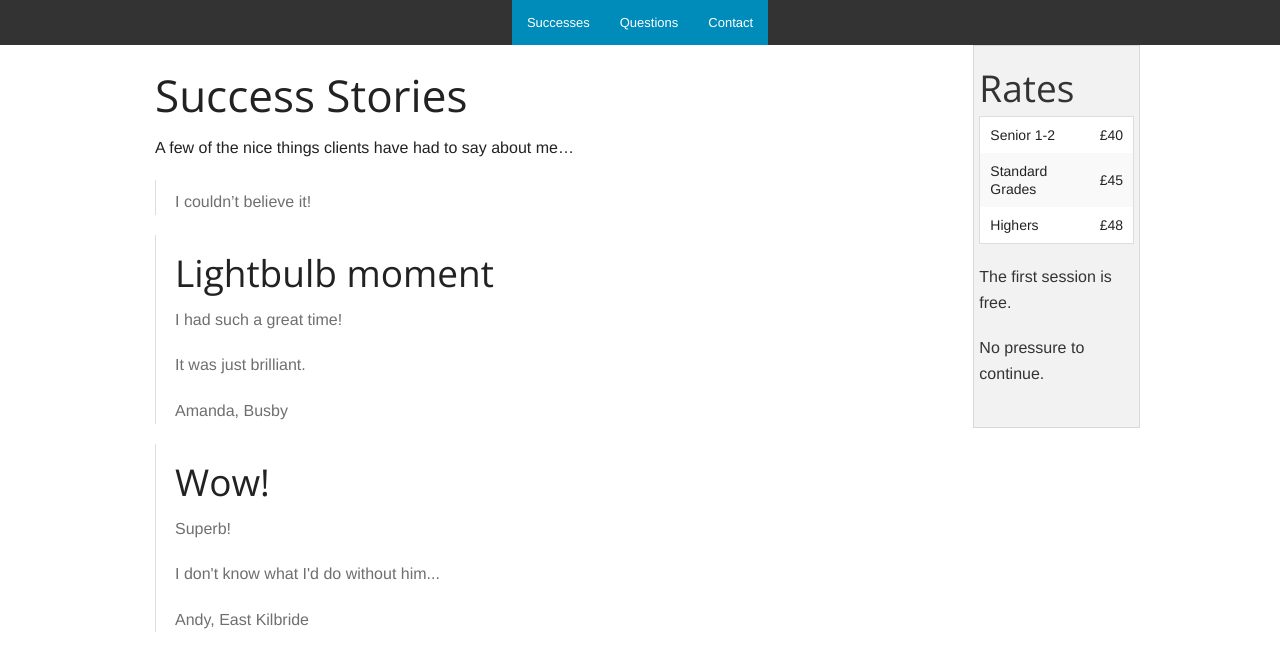
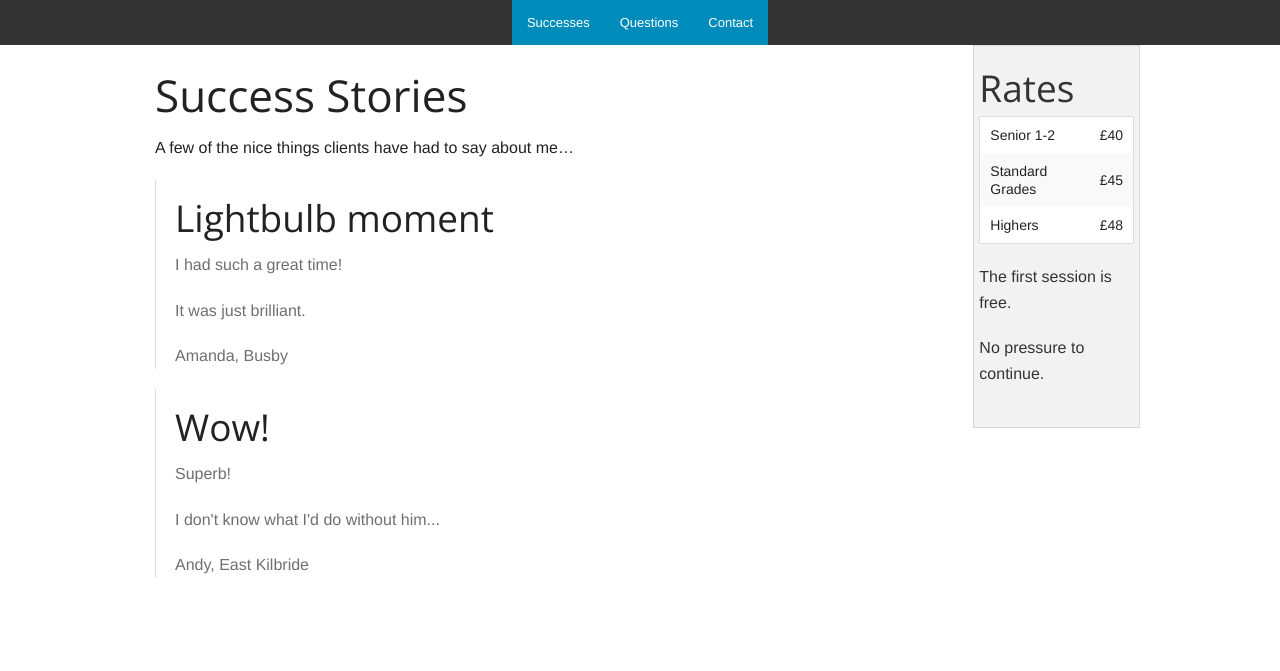
Before and after one commit to johngallagher/jgtutoring, a Jekyll site: the page built from successes/index.md, in a window 1280 px wide. Shown: the top 671 px of the page. Built offline with Jekyll 4.4.1, drawn with Linux system fonts in a browser that asks for light colours.

Commit message:
Updated index.md

```diff
--- a/successes/index.md
+++ b/successes/index.md
@@ -6,5 +6,3 @@ published: true
 # Success Stories
 
 A few of the nice things clients have had to say about me...
-
-> I couldn't believe it!
```
